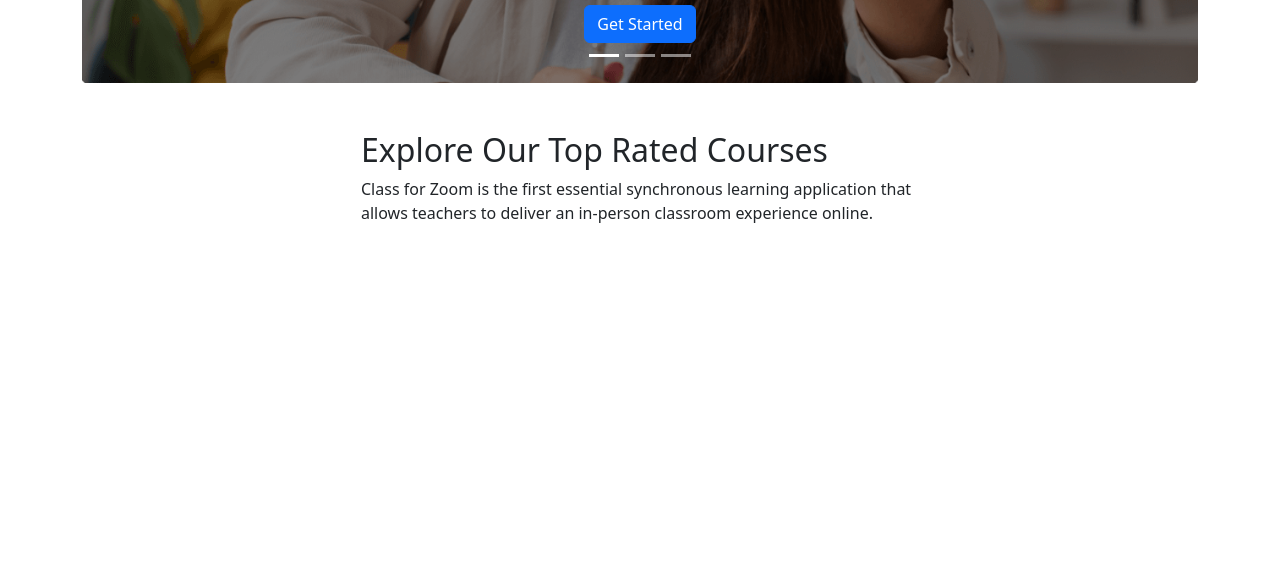
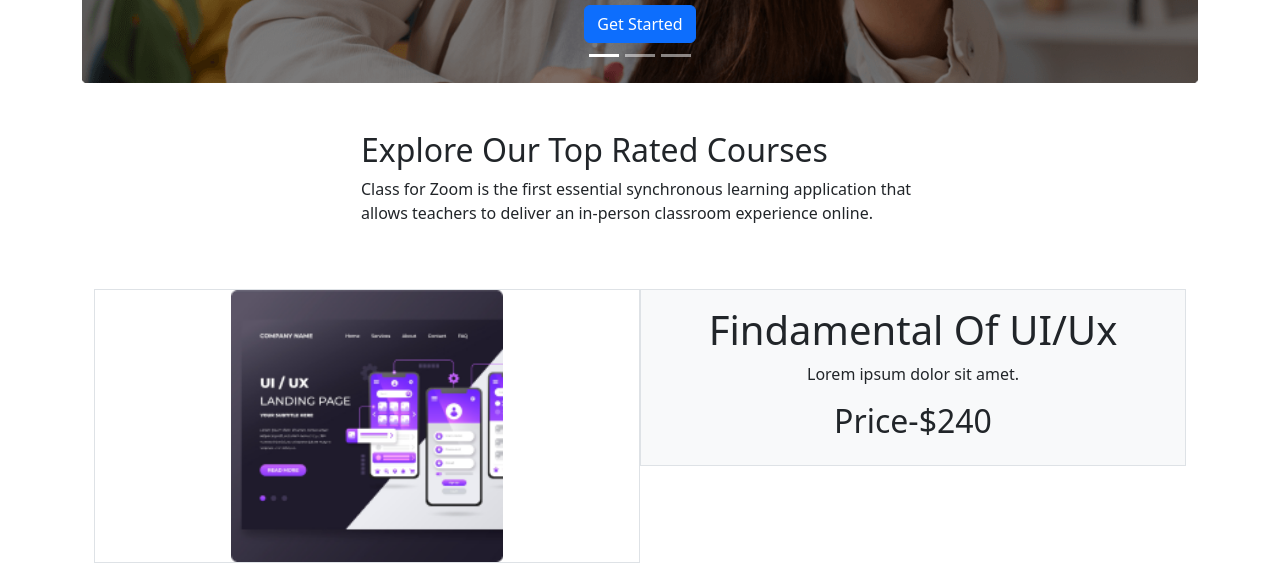
Before and after one commit to shakirmouri/edutech-digital-solution, a plain HTML site: page index.html in a window 1280 px wide. Shown: the part 613-1176 px from the top of the page. Before the commit the page ends 854 px from the top, so only its background shows below. Drawn offline with nearby package versions, Linux system fonts and the light colour scheme.

Commit message:
submitted

```diff
--- a/index.html
+++ b/index.html
@@ -87,7 +87,7 @@
     <!-- Main Started  -->
     <main class="container">
       <!-- courses info  -->
-     <section class="d-flex justify-content-center small-device ">
+     <section class="d-flex justify-content-center small-device mb-5 ">
       <div class="w-50" >
        <h2>Explore Our Top Rated  Courses</h2>
        <p>Class for Zoom is the first essential synchronous learning application that allows
@@ -95,9 +95,27 @@
       </div>
      </section>
      <!-- courses Info Ends  -->
+
      <!-- Course-content Start   -->
      <section>
-
+      <!-- one course  -->
+      <div class="container overflow-hidden text-center">
+        <div class="row gx-0">
+          <div class="col-lg-6 col-sm-12 col-md-6">
+            <div class="border">
+              <img src="images/course/course-1.png" class="w-50" alt="">
+            </div>
+          </div>
+          <div class="col-lg-6 col-sm-12 col-md-6">
+            <div class="p-3 border bg-light">
+              <h1>Findamental Of UI/Ux</h1>
+              <p>Lorem ipsum dolor sit amet.</p>
+              <h2>Price-$240</h2>
+            </div>
+          </div>
+        </div>
+      </div>
+      <!-- one course end  -->
      </section>
     </main>
     <!-- Main Ends  -->
```
